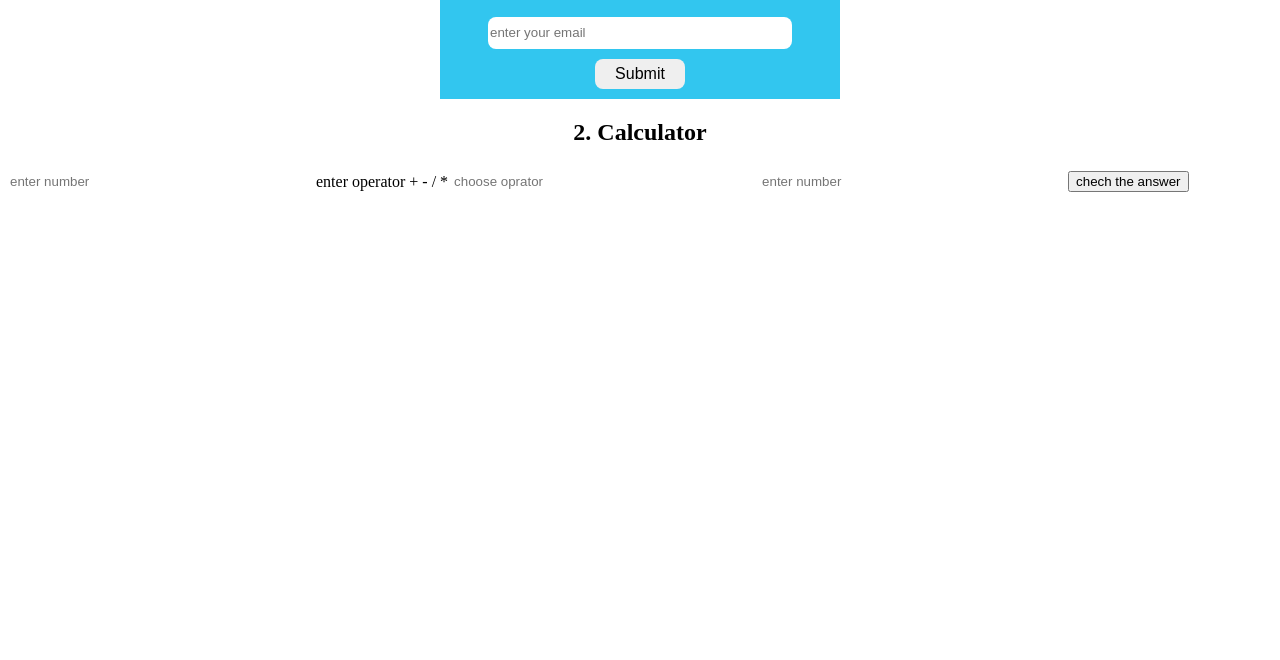
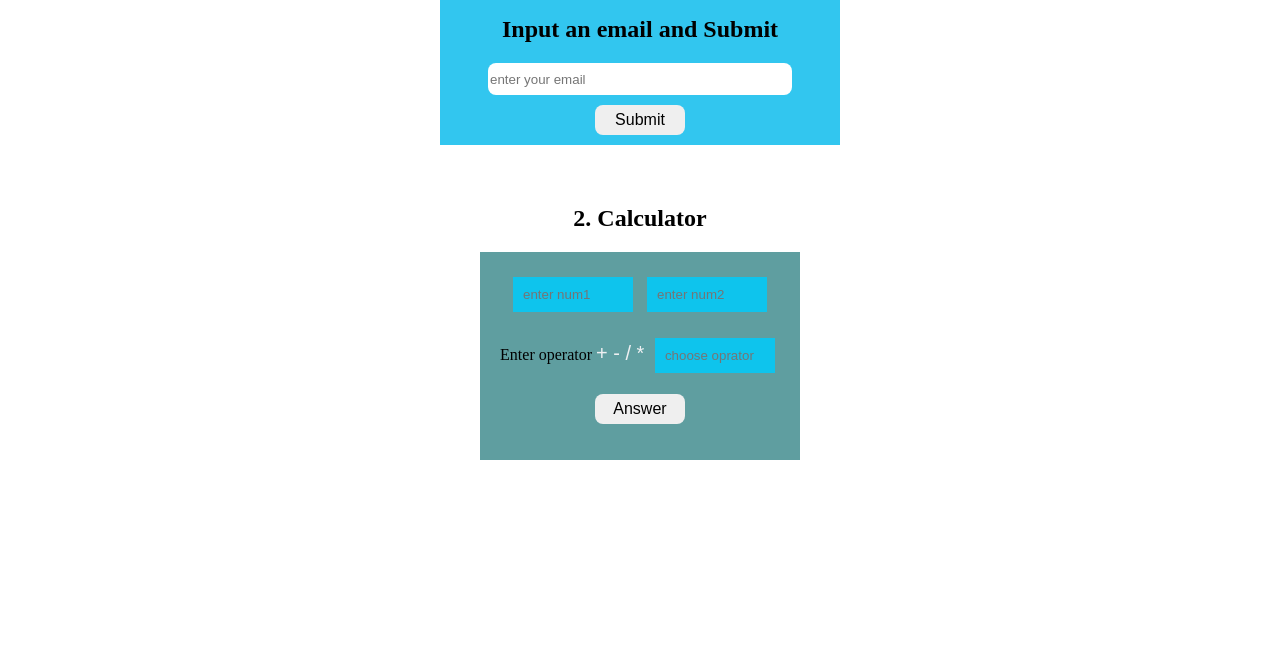
Before and after one commit to Mus-k/Wahallah-college-javascript-assigment, a plain HTML site: page email-and-calculator/index.html in a window 1280 px wide. Shown: the part 140-800 px from the top of the page. Drawn offline with Linux system fonts and the light colour scheme.

Commit message:
email and calculator assignment is done

```diff
--- a/email-and-calculator/app.js
+++ b/email-and-calculator/app.js
@@ -1,6 +1,8 @@
 const email = document.querySelector(".email");
 const form1 = document.querySelector(".form1");
 
+
+// validating email function
 function validateEmail(email) {
   const emailValue = email.toLowerCase().trim();
   const emailCheck =
@@ -11,19 +13,21 @@ function validateEmail(email) {
     console.log("Password didn't match. Password validation unsuccessful");
   }
 }
+
+// event listener on the form
 form1.addEventListener("submit", (e) => {
   e.preventDefault();
   validateEmail(form1.email.value);
   form1.email.value = "";
 });
 
-// calculator
+// question 2 calculator
 
 const num1 = document.querySelector(".num1");
 const num2 = document.querySelector(".num2");
 const checkAnswer = document.querySelector(".checkAnswer");
-
-let result = 0;
+const calResult = document.querySelector(".calResult");
+let result = null;
 
 // switch case check
 function calcutoFunc(operator, num1, num2) {
@@ -35,7 +39,7 @@ function calcutoFunc(operator, num1, num2) {
     alert("empty inputs are not allowed");
   } else if (operator.value.length > 1) {
     alert("choose only one operator");
-  }  else {
+  } else {
     switch (operator.value) {
       case "+":
         result = Number(num1.value) + Number(num2.value);
@@ -69,6 +73,8 @@ function calcutoFunc(operator, num1, num2) {
         console.log("Invalid operator");
         break;
     }
+
+    calResult.innerHTML=`<p>The result is: <span class='res'>${result}</span></p>`
   }
 }
 
@@ -80,4 +86,6 @@ checkAnswer.addEventListener("click", () => {
   operator.value = "";
   num1.value = "";
   num2.value = "";
+
+
 });
--- a/email-and-calculator/index.html
+++ b/email-and-calculator/index.html
@@ -6,6 +6,12 @@
     <title>Javascript practice</title>
   </head>
   <style>
+    body {
+      display: flex;
+      justify-content: center;
+      align-items: center;
+      flex-direction: column;
+    }
     .mail {
       margin: auto;
       padding-top: 10px;
@@ -18,10 +24,10 @@
       text-align: center;
     }
 
-    input:focus {
+    .form1 :focus {
       background-color: rgb(244, 224, 189);
     }
-    input[type="text"] {
+    .form1 input[type="text"] {
       width: 100%;
       max-width: 300px;
       margin: 0 auto;
@@ -30,7 +36,7 @@
       border-radius: 8px;
       height: 30px;
     }
-    input[type="submit"] {
+    .btn {
       font-size: 12pt;
       width: 90px;
       margin: 0 auto;
@@ -39,7 +45,7 @@
       height: 30px;
       transition: all 0.5s ease-in-out;
     }
-    input[type="submit"]:hover {
+    .btn:hover {
       transform: scale(1.05);
       background: #dddd;
       color: white;
@@ -52,8 +58,46 @@
       flex-direction: column;
       gap: 10px;
     }
+
+    /* calculator */
+    .operator,
+    .num2,
+    .num1 {
+      background-color: rgb(14, 196, 237);
+      width: 100px;
+      color: #ffff;
+      font-family: sans-serif;
+    }
     .title {
       text-align: center;
+      margin-top: 60px;
+    }
+    .res {
+      color: #d9dfe0;
+      font-size: 20px;
+    }
+
+    .calculator {
+      display: flex;
+      justify-content: center;
+      align-items: center;
+      flex-direction: column;
+      background-color: cadetblue;
+      max-width: 350px;
+      gap: 1rem;
+      padding: 20px;
+    }
+
+    .div input {
+      padding: 10px;
+      margin: 5px;
+      outline: none;
+      border: none;
+    }
+    .sign{
+      color: rgb(238, 240, 242);
+      font-size: 20px;
+      font-family: sans-serif;
     }
   </style>
 
@@ -69,19 +113,26 @@
           class="email"
         />
 
-        <input type="submit" name="submit" value="Submit" class="submit" />
+        <input type="submit" name="submit" value="Submit" class="submit btn" />
       </form>
     </div>
-<h2 class="title">2. Calculator</h2>
+    <h2 class="title">2. Calculator</h2>
+    <div class="calculator">
+      <div class="div">
+        <input type="text" class="num1" name="num1" placeholder="enter num1" />
+        <input type="text" class="num2" name="num2" placeholder="enter num2" />
+      </div>
 
-<input type="text" class="num1" name="num1" placeholder="enter number"/>
-<label>enter operator + - / *</label>
-<input type="text" class="operator" placeholder="choose oprator"/>
-<input type="text" class="num2" name="num2" placeholder="enter number"/>
-<button class="checkAnswer">chech the answer</button>
+      <div class="div">
+        <span>Enter operator <span class="sign"> + - / * </span></span>
+        <input type="text" class="operator" placeholder="choose oprator" />
+      </div>
+      <div>
+        <button class="checkAnswer btn">Answer</button>
+        <p class="calResult"></p>
+      </div>
 
-
-
+    </div>
     <script src="./app.js"></script>
   </body>
 </html>
```
